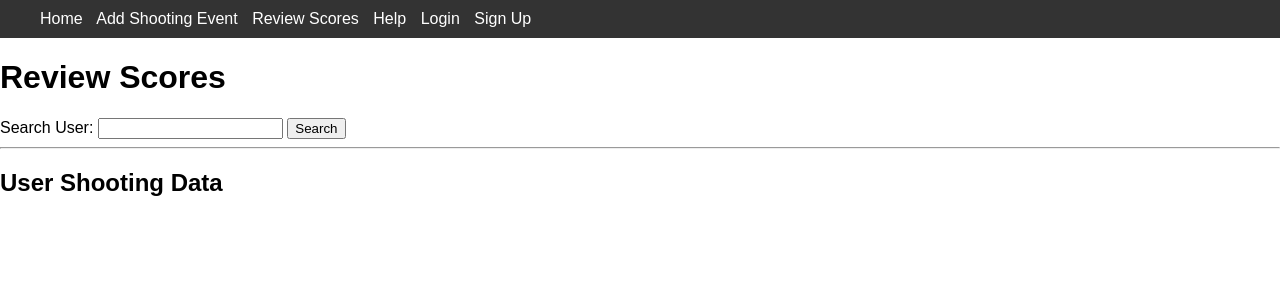
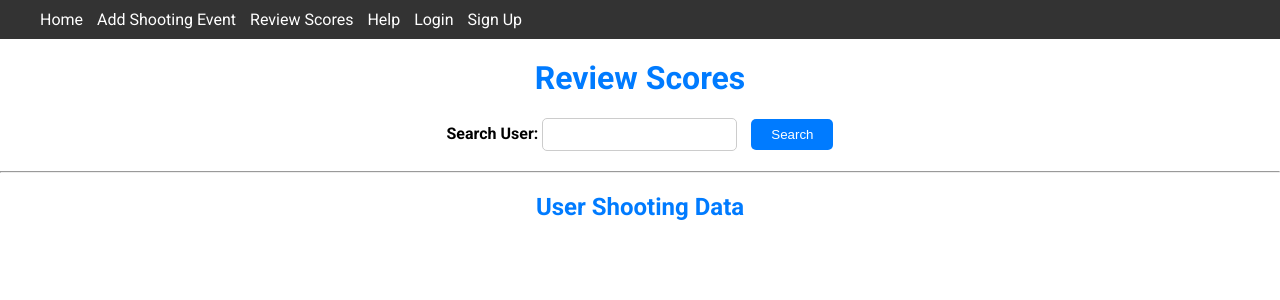
Before and after one commit to J-Krajewski/Scout_Shooting_Tracker, a Flask app: page /review_scores in a window 1280 px wide. Shown: the top 300 px of the page. Run offline with Flask 3, Linux system fonts and the light colour scheme.

Commit message:
added some basic styling

```diff
--- a/app.py
+++ b/app.py
@@ -154,6 +154,15 @@ def create_session_subclass(id, username, group_id, type):
 
 @app.route('/')
 def home():
+
+    session.pop('event_id', None)
+    session.pop('distance', None)
+    session.pop('shots_per_target', None)
+    session.pop('target_type', None)
+    session.pop('shooters', None)
+    session.pop('shooters_username', None)
+    print(session)
+
     # Retrieve the user object
     user_object = get_session_user_object()
 
--- /dev/null
+++ b/static/css/review_scores_style.css
@@ -0,0 +1,83 @@
+/* review_scores_style.css */
+
+body {
+    font-family: 'Roboto', sans-serif; /* Apply Roboto font */
+    margin: 0;
+    padding: 0;
+}
+
+h1 {
+    text-align: center;
+    margin-top: 20px;
+    color: #007bff; /* Change title color */
+}
+
+form {
+    margin: 20px auto;
+    text-align: center;
+}
+
+label {
+    font-weight: bold;
+}
+
+input[type="text"] {
+    padding: 8px;
+    border-radius: 5px;
+    border: 1px solid #ccc;
+    margin-right: 10px;
+}
+
+button[type="submit"] {
+    padding: 8px 20px;
+    background-color: #007bff;
+    color: white;
+    border: none;
+    border-radius: 5px;
+    cursor: pointer;
+}
+
+button[type="submit"]:hover {
+    background-color: #0056b3;
+}
+
+#searchResults {
+    margin: 20px auto;
+    width: 80%;
+}
+
+#searchResults h2 {
+    margin-bottom: 10px;
+}
+
+.userCheckbox {
+    margin-right: 10px;
+}
+
+#selectedUserScores {
+    margin: 20px auto;
+    width: 80%;
+}
+
+#selectedUserTitle {
+    text-align: center;
+    color: #007bff;
+}
+
+#scoresList {
+    list-style-type: none;
+    padding: 0;
+}
+
+#scoresList h3 {
+    margin-top: 20px;
+    color: #007bff;
+}
+
+#scoresList ul {
+    padding-left: 20px;
+}
+
+#scoresList li {
+    margin-bottom: 10px;
+}
--- a/templates/process_shooter.html
+++ b/templates/process_shooter.html
@@ -7,6 +7,8 @@
     <link rel="stylesheet" href="{{ url_for('static', filename='css/process_shooter_style.css') }}">
     <link rel="stylesheet" href="{{ url_for('static', filename='css/main.css') }}">
     <link rel="stylesheet" href="{{ url_for('static', filename='css/navbar_style.css') }}">
+    <link rel="stylesheet" href="https://fonts.googleapis.com/css2?family=Roboto:wght@400;700&display=swap">
+
 </head>
 <body>
 
@@ -37,5 +39,6 @@
 
     <!-- You can provide links or buttons to navigate to other pages -->
     <a href="{{ url_for('run_event') }}">Back to Run Event</a>
+    <a href="{{ url_for('home') }}">Back to Home</a>
 </body>
 </html>
--- a/templates/review_scores.html
+++ b/templates/review_scores.html
@@ -7,6 +7,9 @@
     <script src="https://ajax.googleapis.com/ajax/libs/jquery/3.5.1/jquery.min.js"></script>
     <link rel="stylesheet" href="{{ url_for('static', filename='css/main.css') }}">
     <link rel="stylesheet" href="{{ url_for('static', filename='css/navbar_style.css') }}">
+    <link rel="stylesheet" href="{{ url_for('static', filename='css/review_scores_style.css') }}">
+    <link rel="stylesheet" href="https://fonts.googleapis.com/css2?family=Roboto:wght@400;700&display=swap">
+
 </head>
 <body>
     {% include 'navbar.html' %}
```
Also changed, not shown: static/css/process_shooter_style.css (+33 -0 lines), instance/site.db, resources/scouts_be_prepared_logo.gif (added).
